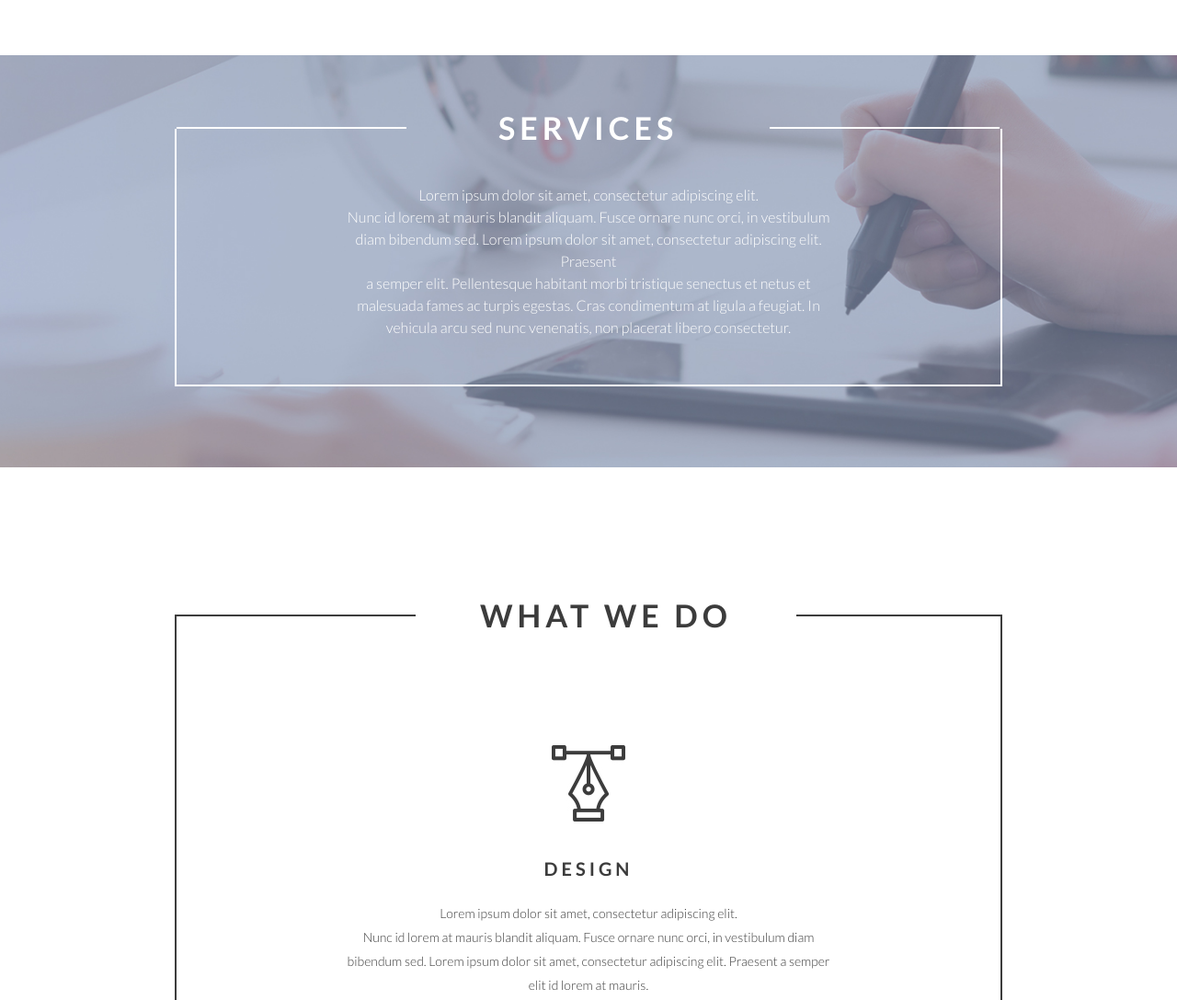
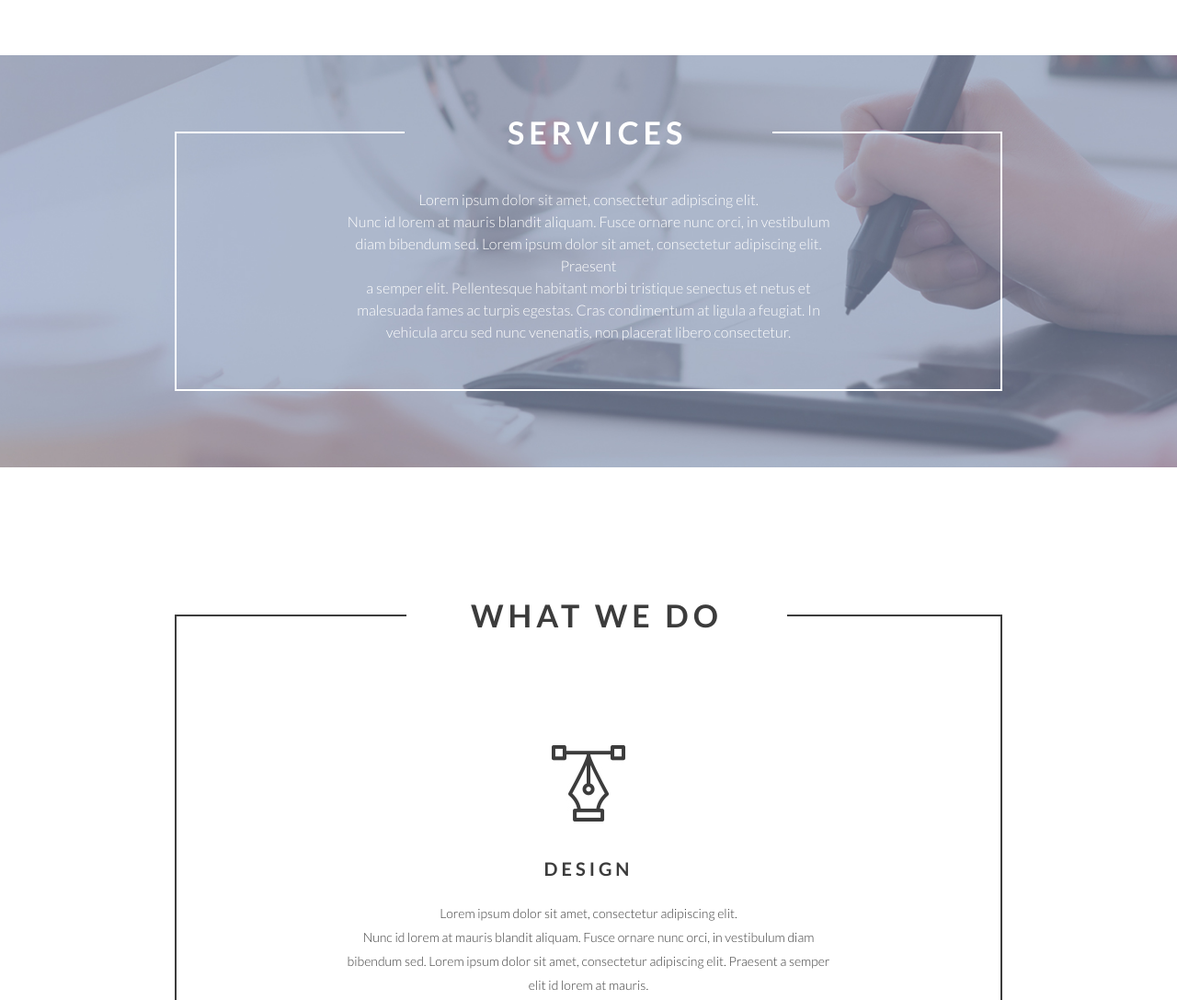
Before and after one commit to dobi01/PSD-to-webpage, a website: page index.html in a window 1280 px wide. Shown: the part 1360-2447 px from the top of the page at 92% size. Drawn offline with Linux system fonts and the light colour scheme.

Commit message:
Fix border .SERVICES

```diff
--- a/index.html
+++ b/index.html
@@ -69,7 +69,7 @@
         <h3>WORKSHOP</h3>
       </div>
       <div class="col-md-6 col-sm-6 col-xs-12 pad">
-        <div id="img-5"></div>">
+        <div id="img-5"></div>
         <h3>LABEL</h3>
       </div>
       <div class="col-md-3 col-sm-6 col-xs-12 last">
--- a/sass/style.scss
+++ b/sass/style.scss
@@ -26,7 +26,7 @@ h2 {
   letter-spacing: 5px;
   position: absolute;
   top: -40px;
-  left: 250px;
+  left: 240px;
   background-color: $white;
   padding: 0 108px;
   @media (max-width: 991px) {
@@ -125,7 +125,7 @@ h2 {
     padding: 0 175px 0;
     margin: 60px auto !important;
     position: relative;
-    top: 80px;
+    top: 85px;
     @media (max-width: 991px) {
       border: none;
       width: 100%;
@@ -133,8 +133,7 @@ h2 {
       margin: 50px auto 0;
     }
     h2 {
-      overflow: hidden;
-      left: 0;
+      left: 360px;
       padding: 0;
       background-color: inherit;
     }
@@ -145,13 +144,14 @@ h2 {
       width: 250px;
       height: .6em;
       border-bottom: 2px solid #fff;
-      margin: 0 100px 0 0;
+      left: -362px;
+      position: absolute;
       @media (max-width: 991px) {
         display: none;
       }
     }
     h2::after {
-      margin: 0 0 0 100px;
+      left: 288px;
       @media (max-width: 991px) {
         display: none;
       }
@@ -193,7 +193,7 @@ h2 {
       margin: 50px auto 0;
     }
     h2 {
-      left: 260px;
+      left: 250px;
       padding: 0 70px;
       @media (max-width: 991px) {
         padding: 0;
```
Also changed, not shown: css/style.css, css/style.prefixed.css, 1 other file.
